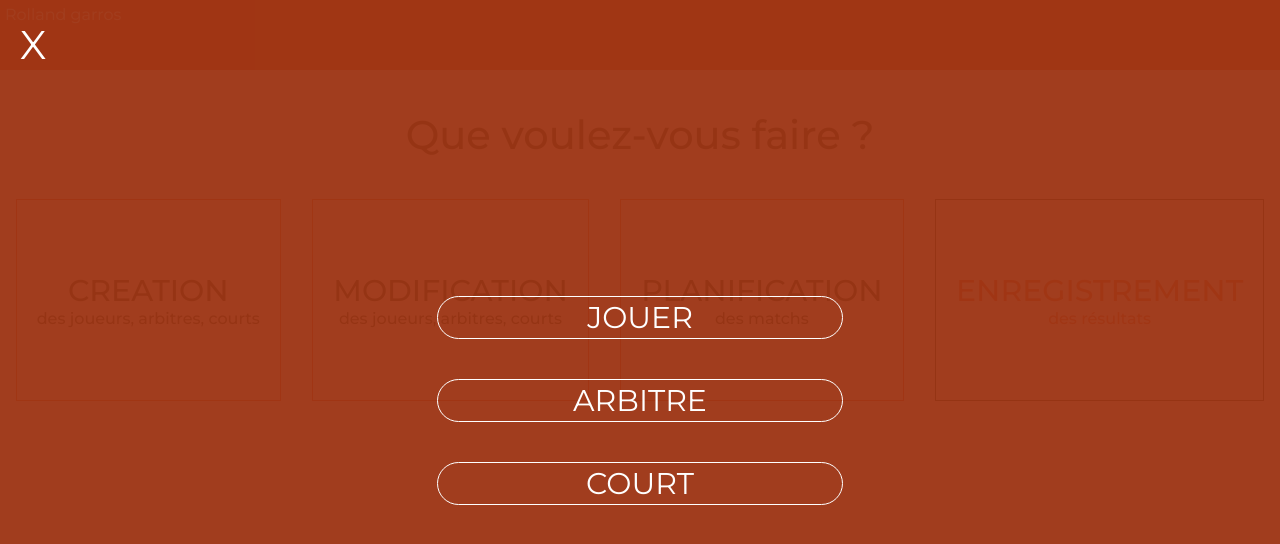
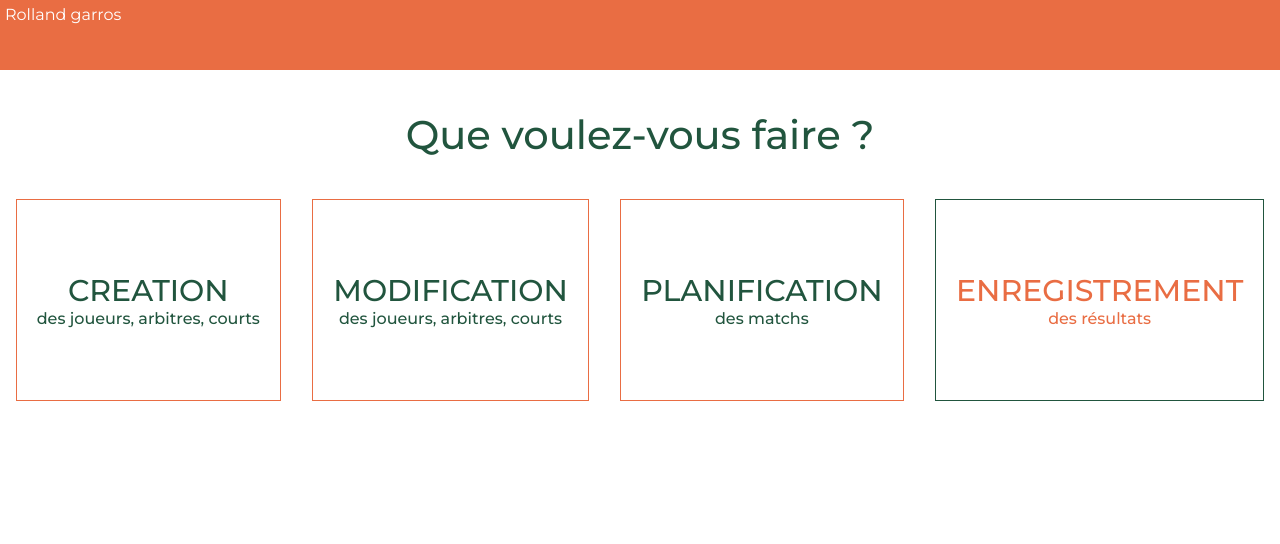
Before and after one commit to run1t/roland-web, an Angular app: page /options in a window 1280 px wide. Shown: the top 544 px of the page. Built offline with nearby package versions, Linux system fonts and the light colour scheme; sample sign-in values are in the browser's storage.

Commit message:
(container->options) Add the ability to open the modal

```diff
--- a/src/app/container/options-container/options-container.component.html
+++ b/src/app/container/options-container/options-container.component.html
@@ -2,7 +2,7 @@
   Que voulez-vous faire ?
 </div>
 <div class="box-wrapper">
-  <div class="box">
+  <div class="box" (click)="openCreateOptions()">
     <div class="title">
         CREATION
     </div>
@@ -35,4 +35,4 @@
     </div>
   </div>
 </div>
-<app-modal [(show)]="show" [items]="optionList" (selectedItem)="goToCreate($event)"></app-modal>
+<app-modal [(show)]="showCreateModal" [items]="optionList" (selectedItem)="goToCreate($event)"></app-modal>
--- a/src/app/container/options-container/options-container.component.ts
+++ b/src/app/container/options-container/options-container.component.ts
@@ -7,7 +7,7 @@ import { Component, OnInit } from '@angular/core';
   styleUrls: ['./options-container.component.css']
 })
 export class OptionsContainerComponent implements OnInit {
-  public show = true;
+  public showCreateModal = false;
   public optionList = [{
     text: 'JOUER'
   }, {
@@ -18,6 +18,10 @@ export class OptionsContainerComponent implements OnInit {
   constructor(private router: Router) { }
 
   ngOnInit() {
+  }
+
+  public openCreateOptions() {
+    this.showCreateModal = true;
   }
 
   public goToCreate($event) {
```
